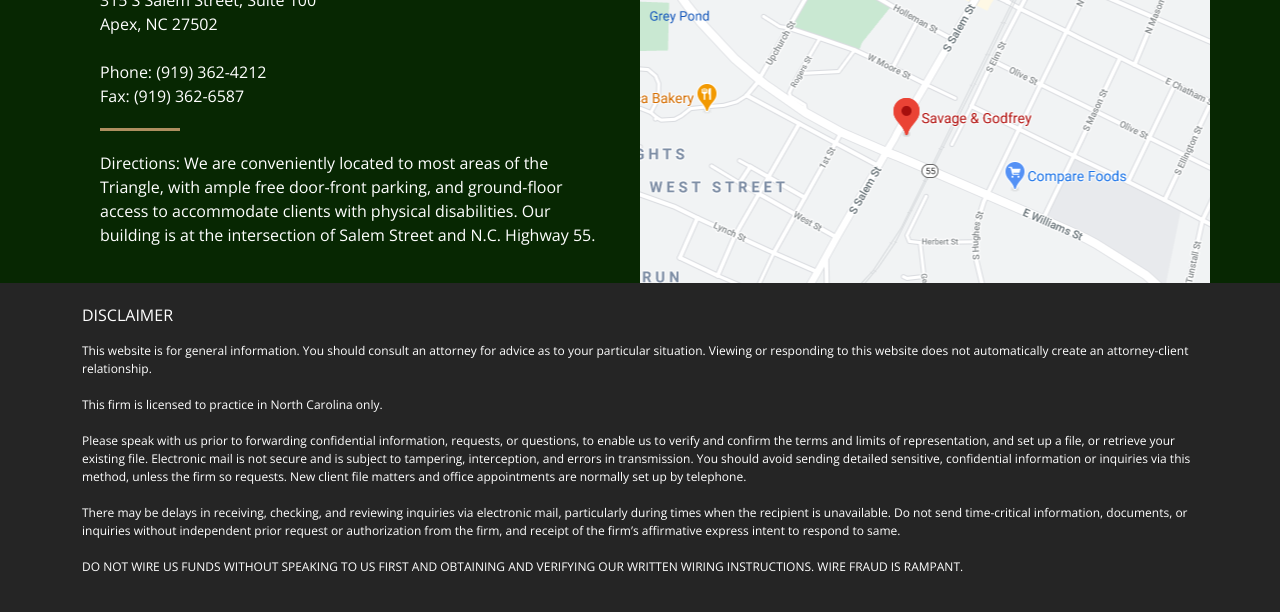
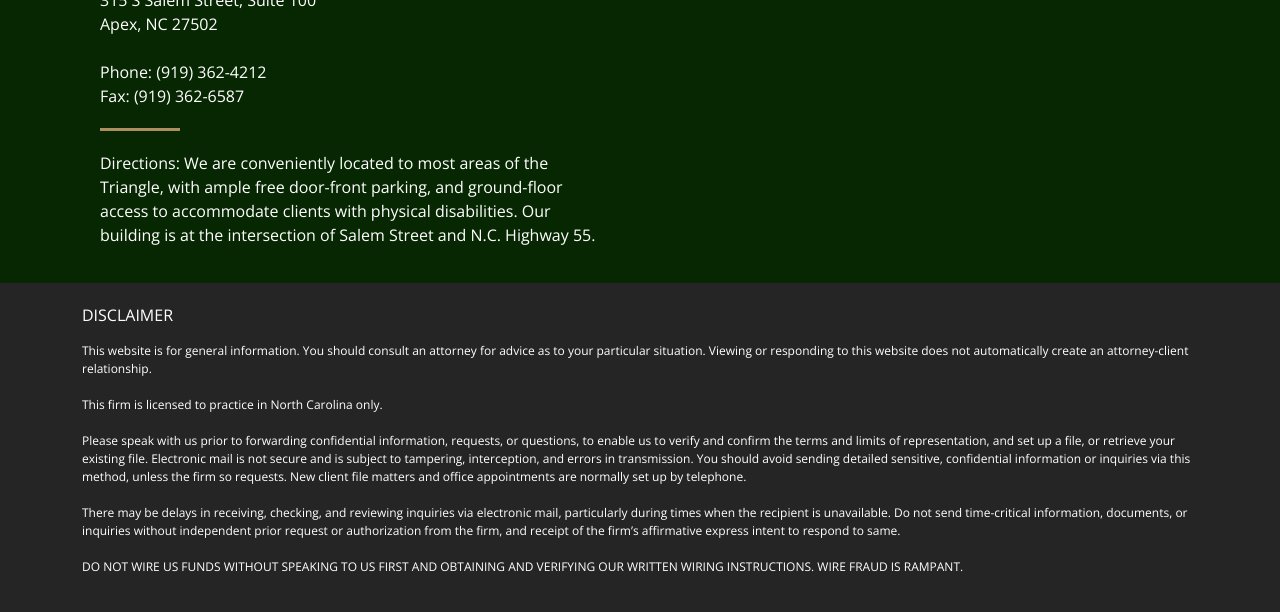
Before and after one commit to beecoats/godfrey-website, a plain HTML site: page index.html in a window 1280 px wide. Shown: the part 2176-2788 px from the top of the page. Drawn offline with nearby package versions, Linux system fonts and the light colour scheme; a script that the page names is missing.

Commit message:
Update custom.css

```diff
--- a/custom.css
+++ b/custom.css
@@ -30,7 +30,6 @@
     min-height: 300px;
 }
 .map {
-    background: url(images/map.png);
     min-height: 300px;
     background-position: center;
 }
```
